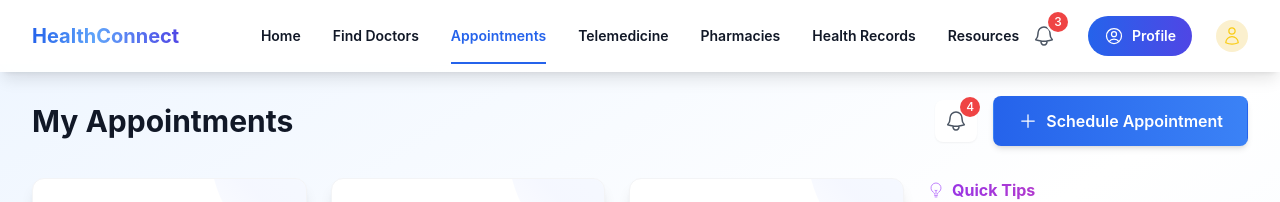
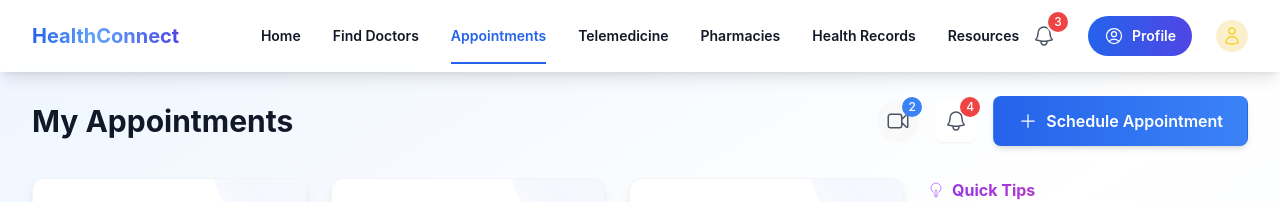
Before and after one commit to Esty-source/HSD-, a React (Vite) app in the folder health-service-directory/: page /appointments in a window 1280 px wide. Shown: the top 202 px of the page. Built offline with nearby package versions, Linux system fonts and the light colour scheme.

Commit message:
the consultation button

```diff
--- a/health-service-directory/src/pages/Appointments.jsx
+++ b/health-service-directory/src/pages/Appointments.jsx
@@ -99,6 +99,7 @@ export default function Appointments() {
   const [showModal, setShowModal] = useState(false);
   const [showCancelModal, setShowCancelModal] = useState(false);
   const [showNotifications, setShowNotifications] = useState(false);
+  const [showConsultations, setShowConsultations] = useState(false);
   const [showRescheduleModal, setShowRescheduleModal] = useState(false);
   const [selectedAppointment, setSelectedAppointment] = useState(null);
   const [notifications, setNotifications] = useState([]);
@@ -269,17 +270,17 @@ export default function Appointments() {
   };
 
   const startTelemedicine = (appointment) => {
-    // Add doctor image for telemedicine
     const appointmentWithDoctor = {
       ...appointment,
       doctor: {
-        ...appointment,
+        id: appointment.id,
         name: appointment.doctorName,
         specialty: appointment.specialty,
         image: 'https://images.unsplash.com/photo-1612349317150-e413f6a5b16d?ixlib=rb-4.0.3&ixid=M3wxMjA3fDB8MHxwaG90by1wYWdlfHx8fGVufDB8fHx8fA%3D%3D&auto=format&fit=crop&w=2340&q=80',
       }
     };
     navigate('/telemedicine', { state: { appointment: appointmentWithDoctor } });
+    setShowConsultations(false);
   };
 
   return (
@@ -288,6 +289,59 @@ export default function Appointments() {
         <div className="flex flex-col sm:flex-row sm:items-center sm:justify-between mb-8">
           <h1 className="text-2xl sm:text-3xl font-bold text-gray-900 mb-4 sm:mb-0">My Appointments</h1>
           <div className="flex items-center space-x-4">
+            {/* Consultations Button */}
+            <div className="relative">
+              <button
+                onClick={() => setShowConsultations(!showConsultations)}
+                className="relative rounded-full p-2 text-gray-600 hover:bg-gray-100 hover:text-blue-600"
+                title="Start Consultation"
+              >
+                <VideoCameraIcon className="h-6 w-6" />
+                {appointments.filter(apt => apt.status === 'upcoming').length > 0 && (
+                  <span className="absolute -right-1 -top-1 flex h-5 w-5 items-center justify-center rounded-full bg-blue-500 text-xs text-white">
+                    {appointments.filter(apt => apt.status === 'upcoming').length}
+                  </span>
+                )}
+              </button>
+
+              {/* Consultations Dropdown */}
+              {showConsultations && (
+                <div className="absolute right-0 mt-2 w-80 rounded-md bg-white py-1 shadow-lg ring-1 ring-black ring-opacity-5">
+                <div className="px-4 py-2 border-b">
+                  <h3 className="text-sm font-medium text-gray-900">Available Consultations</h3>
+                </div>
+                <div className="max-h-96 overflow-y-auto">
+                  {appointments
+                    .filter(apt => apt.status === 'upcoming')
+                    .map(apt => (
+                      <div
+                        key={apt.id}
+                        className="px-4 py-3 hover:bg-gray-50 cursor-pointer"
+                        onClick={() => startTelemedicine(apt)}
+                      >
+                        <div className="flex items-center justify-between">
+                          <div>
+                            <p className="text-sm font-medium text-gray-900">{apt.doctorName}</p>
+                            <p className="text-xs text-gray-500">{apt.specialty}</p>
+                            <div className="mt-1 flex items-center text-xs text-gray-500">
+                              <CalendarIcon className="mr-1 h-4 w-4" />
+                              {format(new Date(apt.date), 'MMM d, yyyy')} at {apt.time}
+                            </div>
+                          </div>
+                          <VideoCameraIcon className="h-5 w-5 text-blue-500" />
+                        </div>
+                      </div>
+                    ))}
+                  {appointments.filter(apt => apt.status === 'upcoming').length === 0 && (
+                    <div className="px-4 py-3 text-sm text-gray-500">
+                      No upcoming consultations available
+                    </div>
+                  )}
+                </div>
+              </div>
+              )}
+            </div>
+
             {/* Notification Button */}
             <div className="relative">
               <button
```
